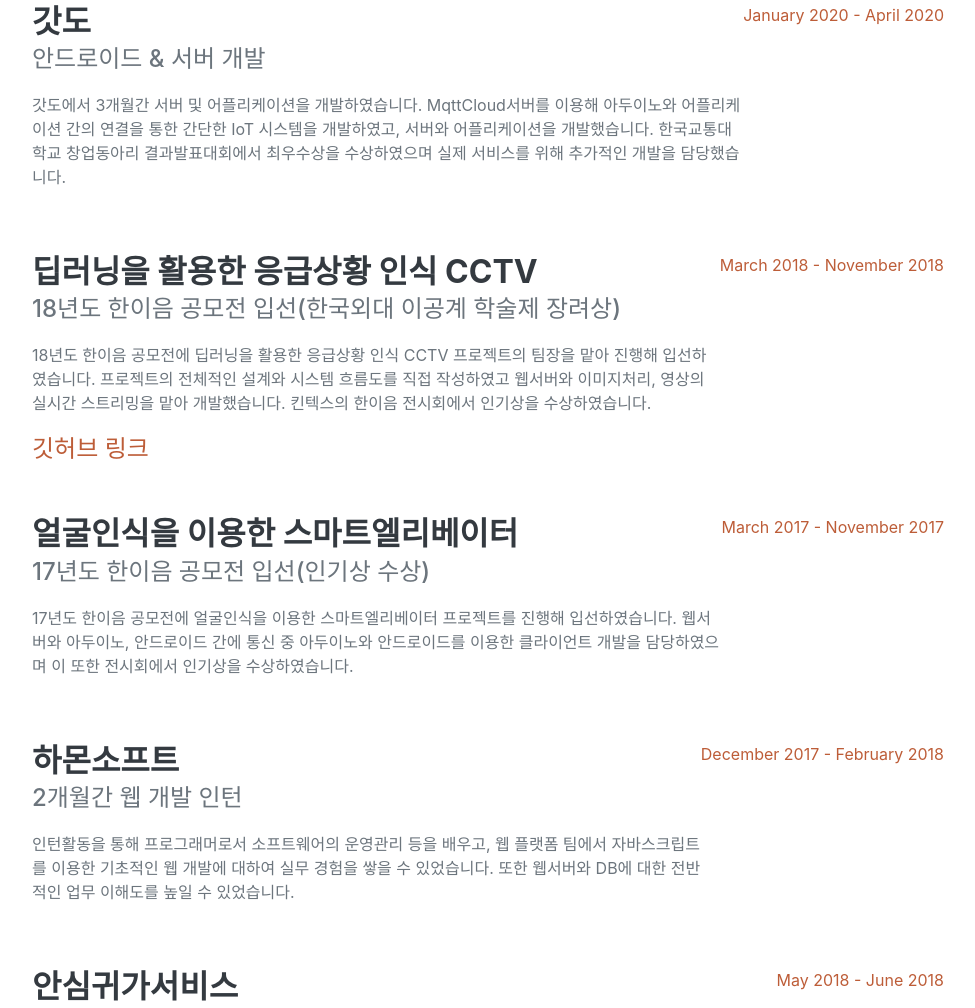
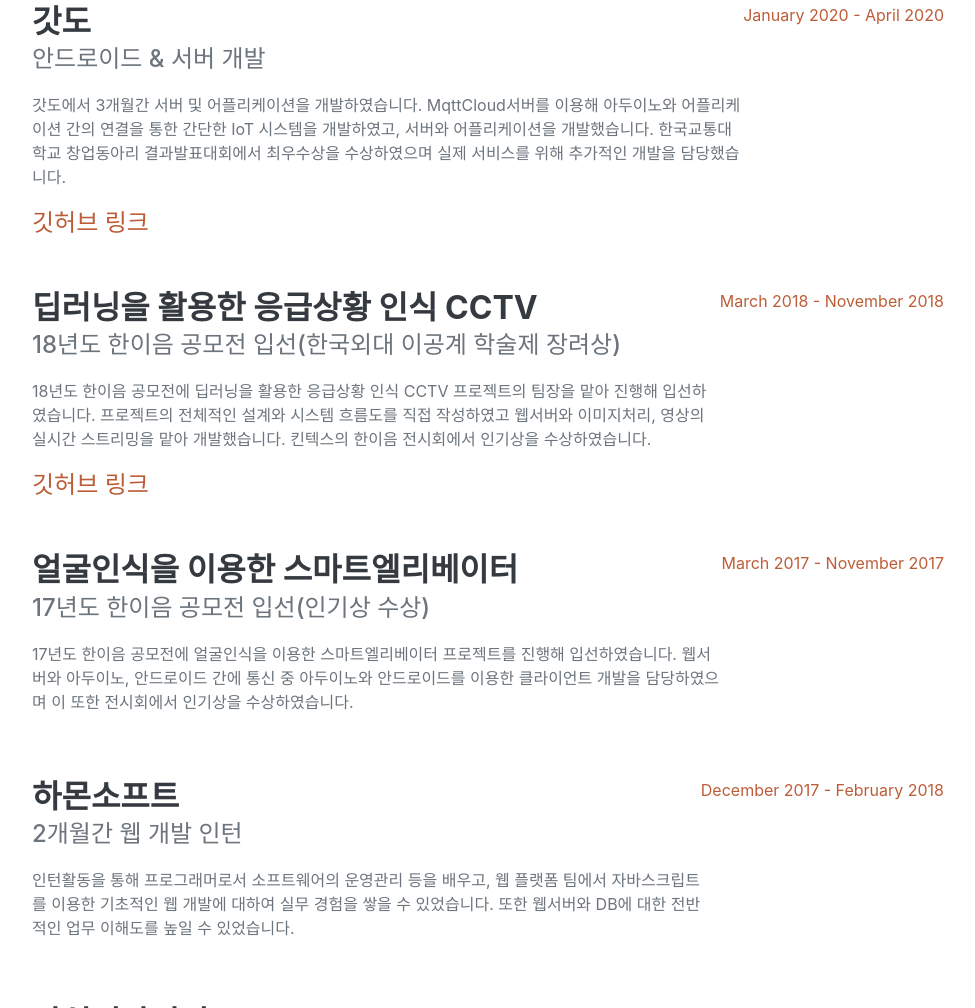
Before and after one commit to jinujeon/jinujeon.github.io, a plain HTML site: page index.html in a window 1280 px wide. Shown: the part 1256-2264 px from the top of the page, without its empty margins (288-1263 px from the left). Drawn offline with nearby package versions, Linux system fonts and the light colour scheme; a web font is replaced by a local one.

Commit message:
index update

```diff
--- a/index.html
+++ b/index.html
@@ -74,6 +74,7 @@
                             <h3 class="mb-0">갓도</h3>
                             <div class="subheading mb-3">안드로이드 & 서버 개발</div>
                             <p>갓도에서 3개월간 서버 및 어플리케이션을 개발하였습니다. MqttCloud서버를 이용해 아두이노와 어플리케이션 간의 연결을 통한 간단한 IoT 시스템을 개발하였고, 서버와 어플리케이션을 개발했습니다. 한국교통대학교 창업동아리 결과발표대회에서 최우수상을 수상하였으며 실제 서비스를 위해 추가적인 개발을 담당했습니다.</p>
+                            <a class="subheading" href="https://github.com/jinujeon/samdos">깃허브 링크</a>
                         </div>
                         <div class="flex-shrink-0"><span class="text-primary">January 2020 - April 2020</span></div>
                     </div>
```
